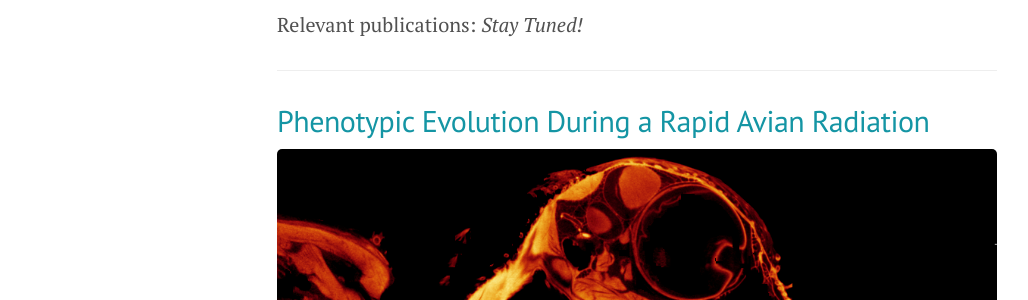
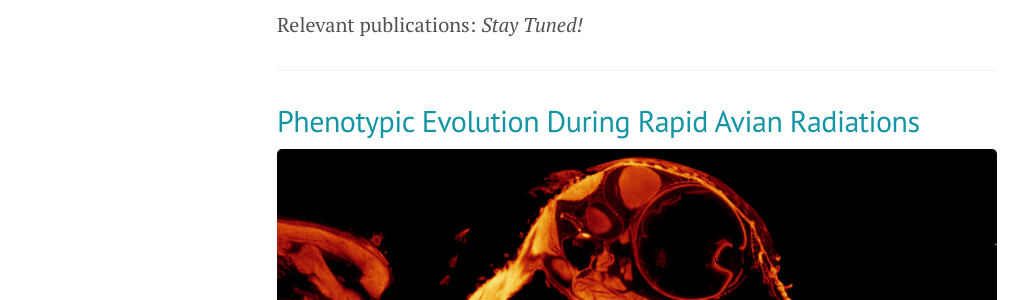
Before and after one commit to celiason/celiason.github.io, a Jekyll site: the page built from 1-research.md, in a window 1280 px wide and 900 px high, scrolled down 4347 px. Shown: the part 159-459 px from the top of the window, without its empty margins (3-1031 px from the left). Built offline with Jekyll 4.4.1, drawn with Linux system fonts in a browser that asks for light colours.

Commit message:
Update 1-research.md

```diff
--- a/1-research.md
+++ b/1-research.md
@@ -79,7 +79,7 @@ Relevant publications: _Stay Tuned!_
 
 ---
 
-## Phenotypic <!-- Neuroanatomical? Sensory? -->Evolution During a Rapid Avian Radiation <!-- (genomics here, with Shannon and Mike) -->
+## Phenotypic <!-- Neuroanatomical? Sensory? -->Evolution During Rapid Avian Radiations <!-- (genomics here, with Shannon and Mike) -->
 <!-- ## Species Traits and Speciation -->
 <!-- ## Rapid phenotyping -->
 <!-- ## Avian morphometrics -->
```
